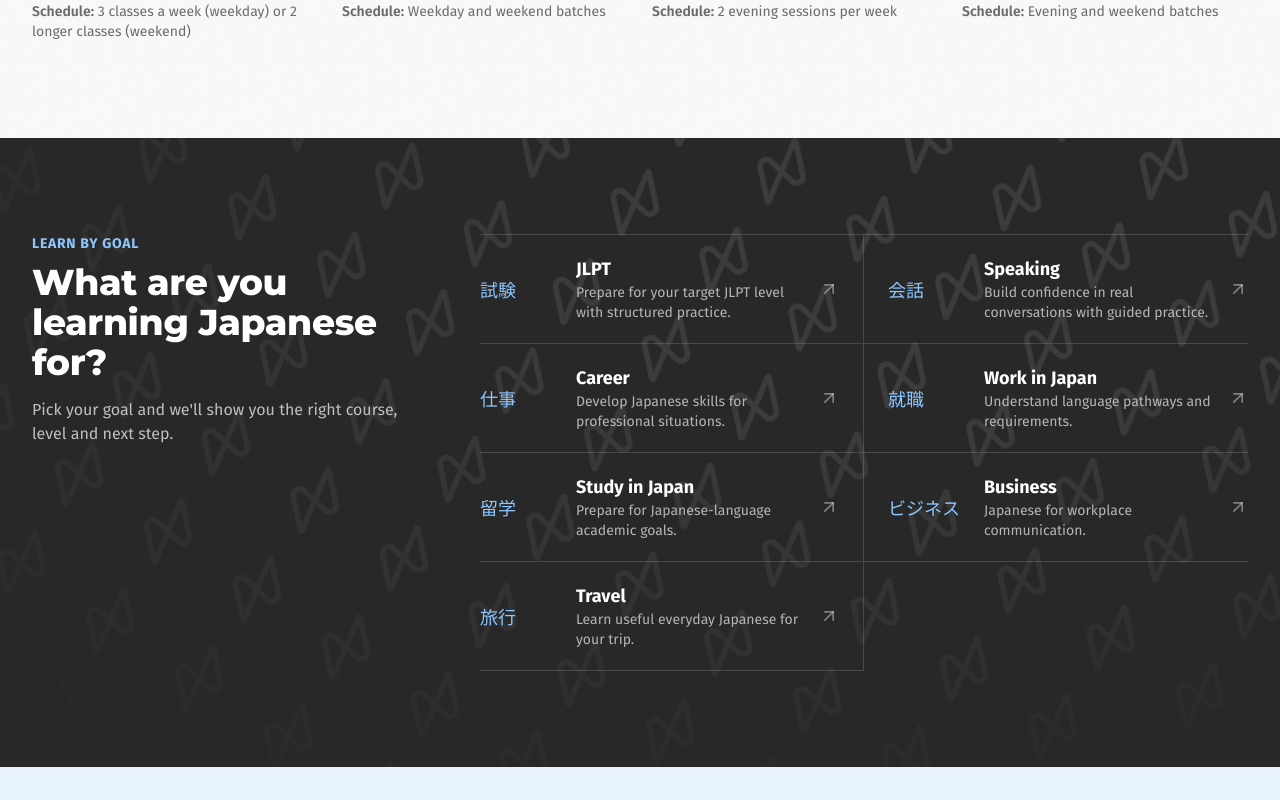
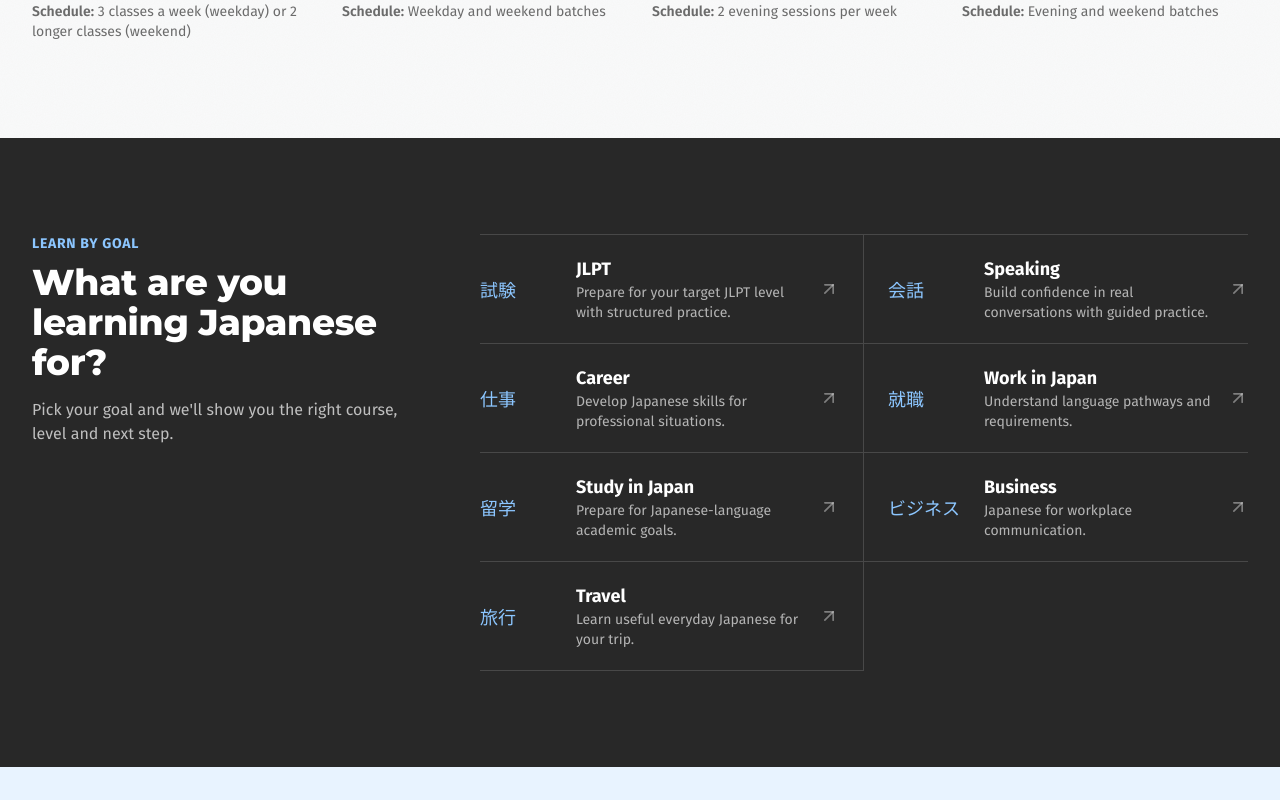
Before and after one commit to viralinbound/natsugo, a Next.js app: page / in a window 1280 px wide. Shown: the part 2300-3100 px from the top of the page. Built offline with nearby package versions, Linux system fonts and the light colour scheme; no server answers; the database is empty.

Commit message:
Remove watermark pattern from Learn-by-Goal and final CTA sections
Drop the last two brand-pattern usages on the homepage per feedback —
the repeated logo mark read as visual noise on these dark panels too.

Co-Authored-By: Claude Sonnet 5 <noreply@anthropic.com>

```diff
--- a/components/home/FinalCTA.tsx
+++ b/components/home/FinalCTA.tsx
@@ -3,7 +3,7 @@ import { Button } from "@/components/ui/Button";
 
 export function FinalCTA() {
   return (
-    <section className="brand-pattern brand-pattern-light overflow-hidden bg-indigo-950 py-16 sm:py-20 text-white">
+    <section className="overflow-hidden bg-indigo-950 py-16 sm:py-20 text-white">
       <div className="mx-auto max-w-4xl px-4 sm:px-6 lg:px-8 text-center">
         <h2 className="text-2xl sm:text-3xl lg:text-4xl font-bold tracking-tight text-balance">
           Ready to Start Your Japanese Journey?
--- a/components/home/GoalSelector.tsx
+++ b/components/home/GoalSelector.tsx
@@ -14,7 +14,7 @@ const jp: Record<string, string> = {
 
 export function GoalSelector() {
   return (
-    <section className="brand-pattern brand-pattern-light overflow-hidden bg-indigo-950 py-16 sm:py-24 text-white">
+    <section className="overflow-hidden bg-indigo-950 py-16 sm:py-24 text-white">
       <div className="mx-auto max-w-7xl px-4 sm:px-6 lg:px-8 grid lg:grid-cols-[1fr_2fr] gap-10 lg:gap-16">
         <div>
           <p className="text-sm font-bold uppercase tracking-wider text-sun-300">Learn by goal</p>
```
